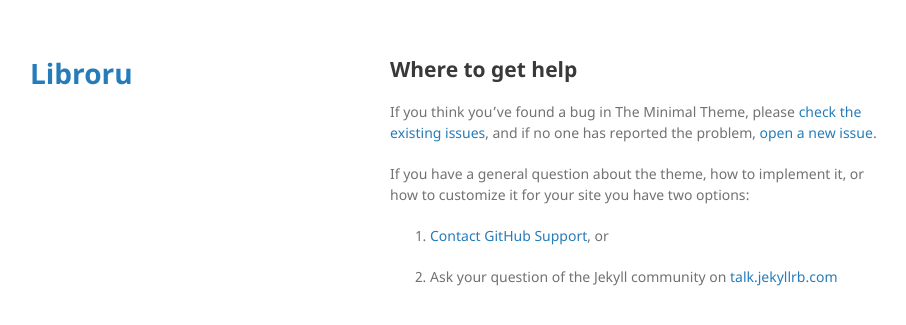
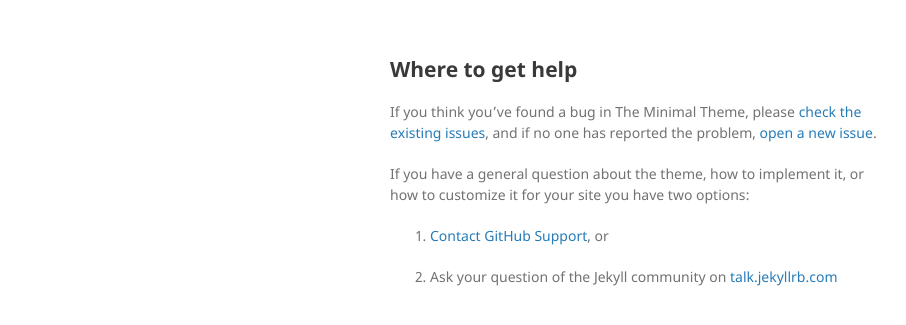
Before and after one commit to Libror/sociallinks, a Jekyll site: the page built from docs/SUPPORT.md, in a window 1280 px wide. Shown: the top 325 px of the page, without its empty margins (180-1086 px from the left). Built offline with Jekyll 4.4.1, drawn with Linux system fonts in a browser that asks for light colours; our own code applies the rules of GitHub Pages for plain Markdown files; the repository's description, which GitHub fills in, is left out.

Commit message:
Update default.html

```diff
--- a/_layouts/default.html
+++ b/_layouts/default.html
@@ -13,23 +13,6 @@
   </head>
   <body>
     <div class="wrapper">
-      <header>
-        <h1><a href="{{ "/" | absolute_url }}">{{ site.title | default: site.github.repository_name }}</a></h1>
-
-        {% if site.logo %}
-          <img src="{{site.logo | relative_url}}" alt="Logo" />
-        {% endif %}
-
-        <p>{{ site.description | default: site.github.project_tagline }}</p>
-
-        {% if site.show_downloads %}
-        <ul>
-          <li><a href="{{ site.github.zip_url }}">Download <strong>ZIP File</strong></a></li>
-          <li><a href="{{ site.github.tar_url }}">Download <strong>TAR Ball</strong></a></li>
-          <li><a href="{{ site.github.repository_url }}">View On <strong>GitHub</strong></a></li>
-        </ul>
-        {% endif %}
-      </header>
       <section>
 
       {{ content }}
```
